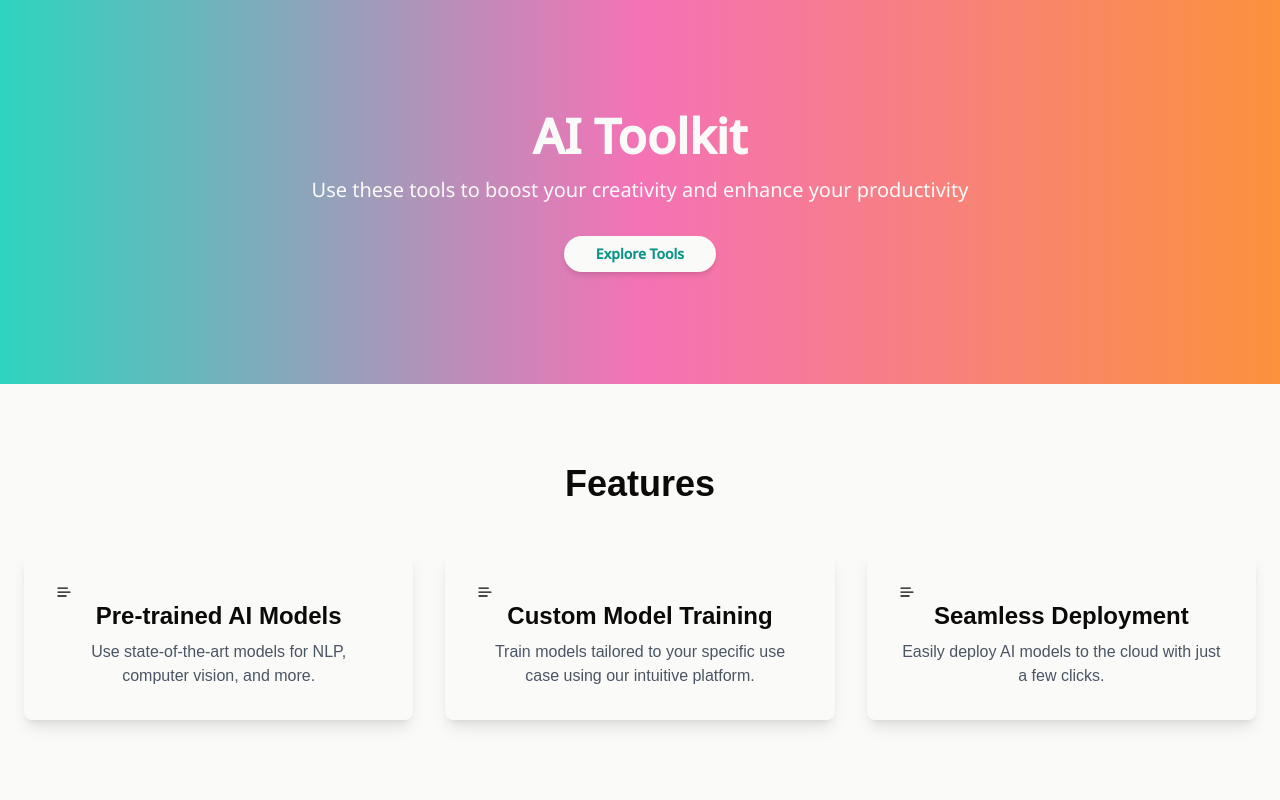
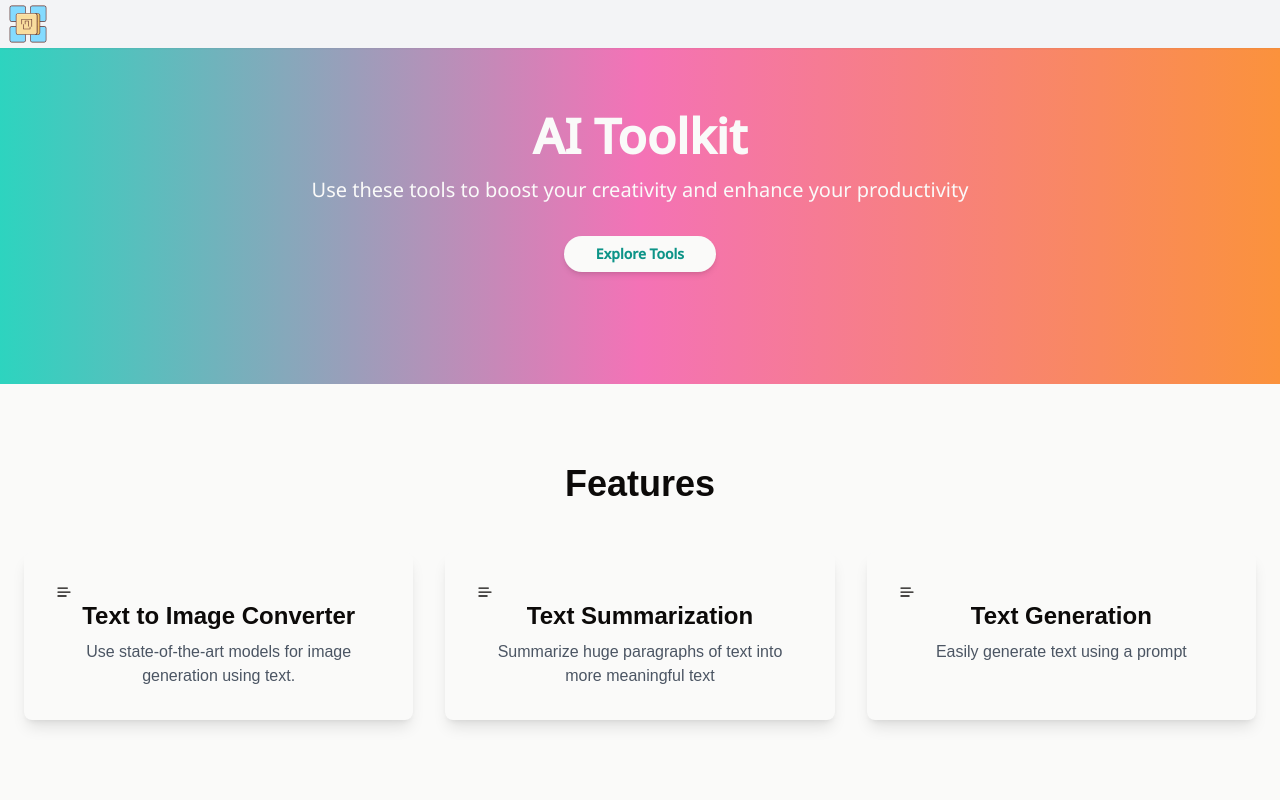
Before and after one commit to numanjvd82/nextjs-ai-toolkit, a Next.js app: page / in a window 1280 px wide. Shown: the top 800 px of the page. Built offline with nearby package versions, Linux system fonts and the light colour scheme.

Commit message:
added loader, fixed cta, features section, navbar

```diff
--- a/app/layout.tsx
+++ b/app/layout.tsx
@@ -1,3 +1,4 @@
+import Navbar from "@/components/Navbar";
 import { Toaster } from "@/components/ui/sonner";
 import type { Metadata } from "next";
 import { Noto_Sans } from "next/font/google";
@@ -28,6 +29,7 @@ export default function RootLayout({
          ${notoSans.variable}
         `}
       >
+        <Navbar />
         {children}
         <Toaster />
       </body>
--- a/app/tools/page.tsx
+++ b/app/tools/page.tsx
@@ -49,6 +49,7 @@ export default function Home() {
     error,
     isMutating,
     trigger: convertTextToImage,
+    reset,
   } = useTextToImage();
   const url = blob ? convertBlobToUrl(blob) : undefined;
 
@@ -69,7 +70,10 @@ export default function Home() {
       toast.error(error.message, {
         action: {
           label: "Try again",
-          onClick: () => convertTextToImage(params),
+          onClick: () => {
+            reset();
+            convertTextToImage(params);
+          },
         },
       });
     }
--- /dev/null
+++ b/components/Loader.tsx
@@ -0,0 +1,17 @@
+import { ClipLoader } from "react-spinners";
+
+type Props = {
+  size?: number;
+  loading?: boolean;
+  color?: string;
+};
+
+const Loader: React.FC<Props> = ({
+  color = "#000000",
+  loading = true,
+  size = 35,
+}) => {
+  return <ClipLoader color={color} loading={loading} size={size} />;
+};
+
+export default Loader;
--- a/components/Navbar.tsx
+++ b/components/Navbar.tsx
@@ -1,8 +1,23 @@
+import logo from "@/public/logo.svg";
+import Image from "next/image";
+import Link from "next/link";
+
 export default function Navbar() {
   return (
     <nav
-      className="flex justify-between items-center px-2 h-16 bg-gray-100 text-black relative shadow-sm font-mono"
+      className="flex justify-between items-center px-2 h-12 bg-gray-100 text-black shadow-sm font-mono fixed top-0 w-full"
       role="navigation"
-    ></nav>
+    >
+      <Link href="/">
+        <Image
+          placeholder="empty"
+          priority
+          src={logo}
+          width={40}
+          height={40}
+          alt="Logo"
+        />
+      </Link>
+    </nav>
   );
 }
--- a/components/pages/home/CTA.tsx
+++ b/components/pages/home/CTA.tsx
@@ -6,7 +6,7 @@ export default function CTA() {
     <section className="bg-gradient-to-r from-teal-400 via-pink-400 to-orange-400 font-sans  text-white py-16">
       <div className="container mx-auto px-6 text-center">
         <h2 className="text-4xl font-bold mb-4">Ready to get started?</h2>
-        <p className="text-xl mb-8">Click and start using</p>
+        <p className="text-xl mb-8">Click the button below!</p>
         <Button className="bg-primary-foreground text-teal-600 font-bold py-3 px-8 rounded-full shadow-md transition-all duration-300 hover:-translate-y-1">
           <Link href="/tools">Get started</Link>
         </Button>
--- a/components/pages/home/Features.tsx
+++ b/components/pages/home/Features.tsx
@@ -9,30 +9,25 @@ export default function Features() {
           <div className="bg-primary-foreground p-8 shadow-lg rounded-lg text-center">
             <TextIcon className="h-4 w-4" />
             <h3 className="text-2xl font-semibold mb-2">
-              Pre-trained AI Models
+              Text to Image Converter
             </h3>
             <p className="text-gray-600">
-              Use state-of-the-art models for NLP, computer vision, and more.
+              Use state-of-the-art models for image generation using text.
             </p>
           </div>
 
           <div className="bg-primary-foreground p-8 shadow-lg rounded-lg text-center">
             <TextIcon className="h-4 w-4" />
-            <h3 className="text-2xl font-semibold mb-2">
-              Custom Model Training
-            </h3>
+            <h3 className="text-2xl font-semibold mb-2">Text Summarization</h3>
             <p className="text-gray-600">
-              Train models tailored to your specific use case using our
-              intuitive platform.
+              Summarize huge paragraphs of text into more meaningful text
             </p>
           </div>
 
           <div className="bg-primary-foreground p-8 shadow-lg rounded-lg text-center">
             <TextIcon className="h-4 w-4" />
-            <h3 className="text-2xl font-semibold mb-2">Seamless Deployment</h3>
-            <p className="text-gray-600">
-              Easily deploy AI models to the cloud with just a few clicks.
-            </p>
+            <h3 className="text-2xl font-semibold mb-2">Text Generation</h3>
+            <p className="text-gray-600">Easily generate text using a prompt</p>
           </div>
         </div>
       </div>
--- /dev/null
+++ b/components/pages/tools/ImageLoader.tsx
@@ -0,0 +1,12 @@
+import Loader from "@/components/Loader";
+
+export default function ImageLoader({ height = 400 }: { height?: number }) {
+  return (
+    <div
+      className={`h-[${height}px] flex flex-col justify-center items-center`}
+    >
+      <Loader size={100} />
+      <h1 className="font-sans text-lg">Loading Image....</h1>
+    </div>
+  );
+}
--- a/components/pages/tools/ImageSection.tsx
+++ b/components/pages/tools/ImageSection.tsx
@@ -1,4 +1,5 @@
 import Image from "next/image";
+import ImageLoader from "./ImageLoader";
 import ImagePlaceholder from "./ImagePlaceholder";
 
 type Props = {
@@ -9,8 +10,10 @@ type Props = {
 export const ImageSection: React.FC<Props> = ({ url, isMutating }) => {
   return (
     <div className="mt-4 md:flex-grow">
-      <div className="relative w-full h-[400px] ">
-        {url && !isMutating ? (
+      <div className="relative w-full h-[400px]">
+        {isMutating ? (
+          <ImageLoader />
+        ) : url ? (
           <Image
             className="object-contain rounded-md"
             src={url}
--- a/components/pages/tools/TextToImgForm.tsx
+++ b/components/pages/tools/TextToImgForm.tsx
@@ -91,7 +91,7 @@ export const TextToImgForm: React.FC<Props> = ({
                   <HoverInfoCard content="Reduce the number of inference steps. Fewer steps will lead to faster image generation, but it may impact quality. You can try reducing it to around 25-30 for a quicker result without sacrificing too much quality" />
                 </div>
                 <FormControl>
-                  <Input placeholder="" {...field} />
+                  <Input type="number" placeholder="" {...field} />
                 </FormControl>
 
                 <FormMessage />
@@ -108,7 +108,7 @@ export const TextToImgForm: React.FC<Props> = ({
                   <HoverInfoCard content="Fixing the seed value won’t directly impact speed, but it will ensure reproducibility if you run the same prompt multiple times" />
                 </div>
                 <FormControl>
-                  <Input placeholder="" {...field} />
+                  <Input type="number" placeholder="" {...field} />
                 </FormControl>
 
                 <FormMessage />
--- a/package.json
+++ b/package.json
@@ -24,6 +24,7 @@
     "react": "^18",
     "react-dom": "^18",
     "react-hook-form": "^7.53.1",
+    "react-spinners": "^0.14.1",
     "sonner": "^1.5.0",
     "swr": "^2.2.5",
     "tailwind-merge": "^2.5.4",
```
Also changed, not shown: public/logo.svg (added), 1 other file (tests, documents, lock files or other folders).
